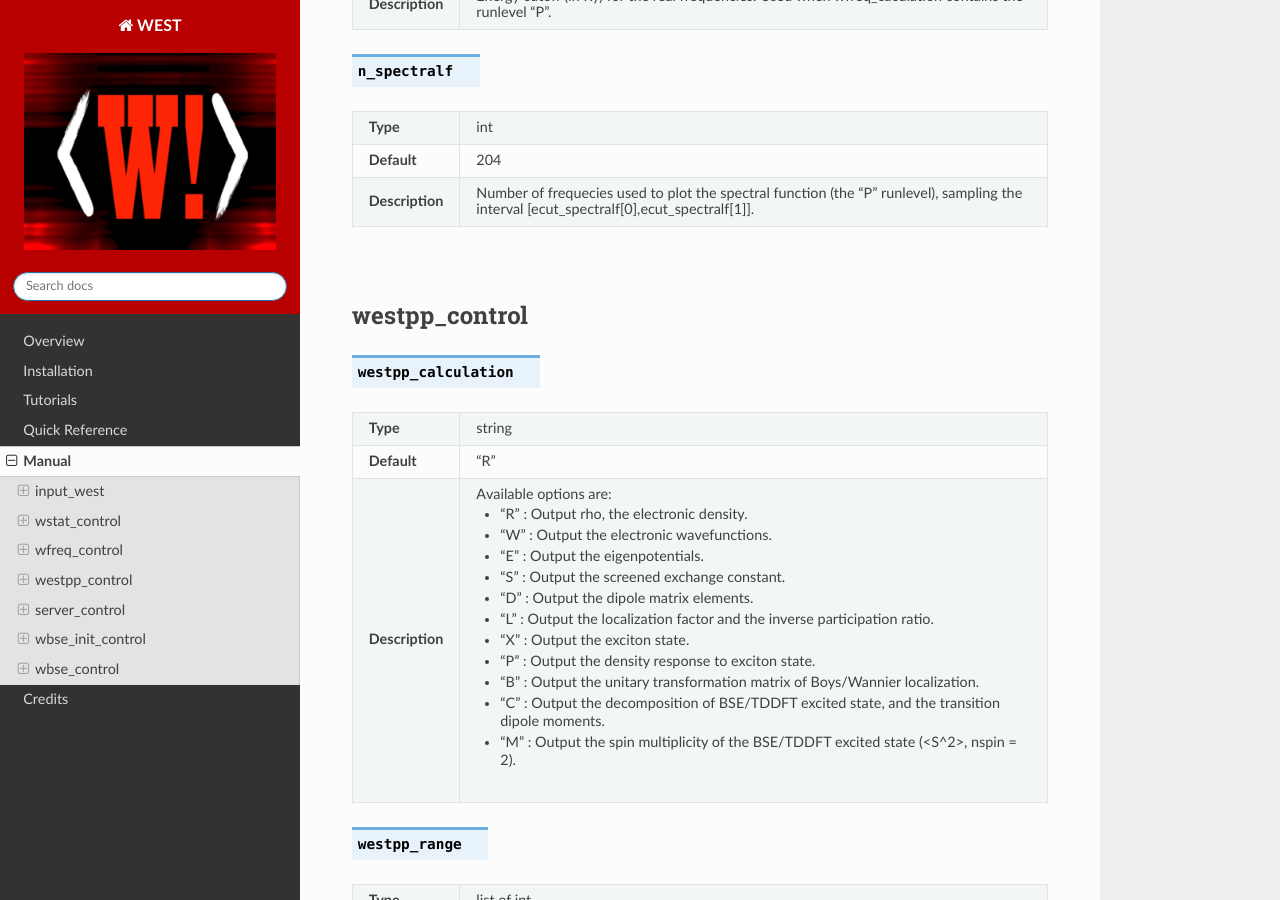
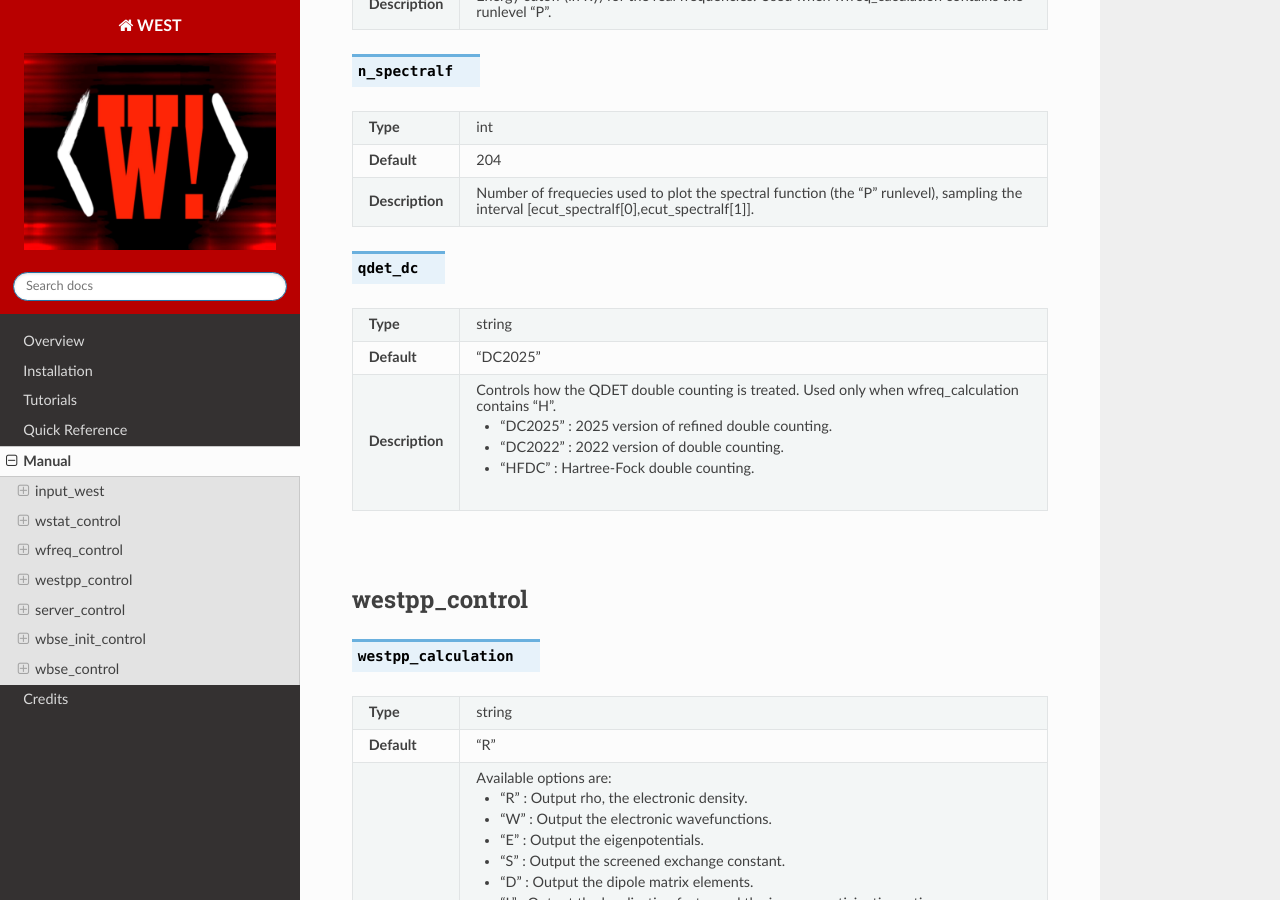
Before and after one commit to west-code-development/West, a Sphinx documentation site: the page built from Doc/manual.rst, in a window 1280 px wide and 900 px high, scrolled down 8925 px. Built offline with Sphinx 7.4.7 and the Read the Docs theme 3.1.0, drawn with Linux system fonts in a browser that asks for light colours.

Commit message:
Add 2025 refined double counting and Hartree Fock double counting
It can be chosen by setting keyword `qdet_dc` to `DC2025`, `DC2022`, or `HFDC`.

```diff
--- a/Doc/manual.rst
+++ b/Doc/manual.rst
@@ -569,6 +569,23 @@ wfreq_control
      - 204
    * - **Description**
      - Number of frequecies used to plot the spectral function (the "P" runlevel), sampling the interval [ecut_spectralf[0],ecut_spectralf[1]].
+
+.. data:: qdet_dc
+
+.. list-table::
+   :widths: 10 90
+   :stub-columns: 0
+
+   * - **Type**
+     - string
+   * - **Default**
+     - "DC2025"
+   * - **Description**
+     - Controls how the QDET double counting is treated. Used only when wfreq_calculation contains "H".
+
+       - "DC2025" : 2025 version of refined double counting.
+       - "DC2022" : 2022 version of double counting.
+       - "HFDC" : Hartree-Fock double counting.
 
 |
 
```
Also changed, not shown: 8 other files.
